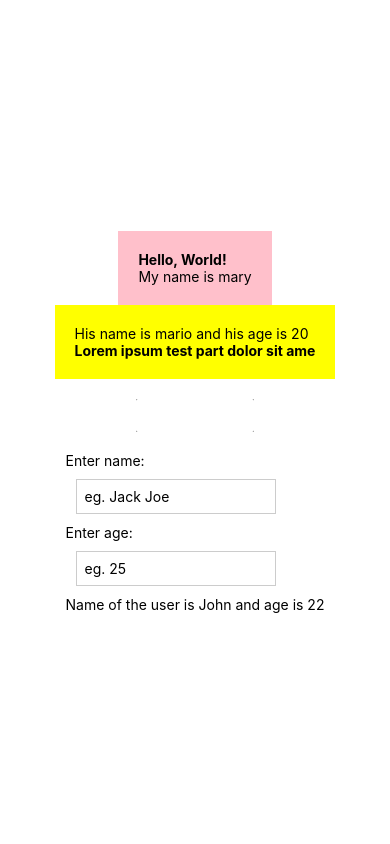
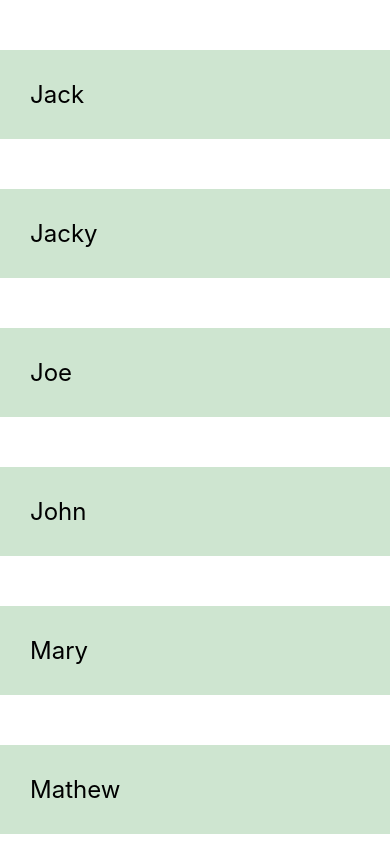
Before and after one commit to srishti-maurya/myproject, a React Native app: screen / in a window 390 px wide. Built offline with nearby package versions, Linux system fonts and the light colour scheme.

Commit message:
list and scrollview

```diff
--- a/App.js
+++ b/App.js
@@ -1,5 +1,12 @@
 import React, { useState } from "react";
-import { Button, StyleSheet, Text, TextInput, View } from "react-native";
+import {
+  Button,
+  ScrollView,
+  StyleSheet,
+  Text,
+  TextInput,
+  View,
+} from "react-native";
 
 /*
 text inside the views do not inherit the views style
@@ -11,46 +18,68 @@ export default function App() {
   const [person, setPerson] = useState({ name: "mario", age: 20 });
   const [inputName, setInputName] = useState("John");
   const [inputAge, setInputAge] = useState("22");
+  const [list, setList] = useState([
+    { name: "Jack", id: "1" },
+    { name: "Jacky", id: "2" },
+    { name: "Joe", id: "3" },
+    { name: "John", id: "4" },
+    { name: "Mary", id: "5" },
+    { name: "Mathew", id: "6" },
+    { name: "Mario", id: "7" },
+    { name: "Kelvin", id: "8" },
+    { name: "Kim", id: "9" },
+    { name: "Tim", id: "10" },
+  ]);
 
   const buttonHandler = () => {
     setName("srishti");
     setPerson({ name: "Jack", age: 30 });
   };
   return (
+    // <View style={styles.container}>
+    //     <View style={styles.header}>
+    //       <Text style={styles.boldText}>Hello, World!</Text>
+    //       <Text>My name is {name}</Text>
+    //     </View>
+    //     <View style={styles.body}>
+    //       <Text>
+    //         His name is {person.name} and his age is {person.age}
+    //       </Text>
+    //       <Text style={styles.boldText}>
+    //         Lorem ipsum <Text>test part</Text> dolor sit ame
+    //       </Text>
+    //     </View>
+    //     <View style={styles.buttonContainer}>
+    //       <Button color="white" title="update state" onPress={buttonHandler} />
+    //     </View>
+    //     <View>
+    //       <Text>Enter name:</Text>
+    //       <TextInput
+    //         placeholder="eg. Jack Joe"
+    //         style={styles.input}
+    //         onChangeText={(res) => setInputName(res)}
+    //       />
+    //       <Text>Enter age:</Text>
+    //       <TextInput
+    //         placeholder="eg. 25"
+    //         style={styles.input}
+    //         onChangeText={(res) => setInputAge(res)}
+    //       />
+    //       <Text>
+    //         Name of the user is {inputName} and age is {inputAge}
+    //       </Text>
+    //     </View>
+
     <View style={styles.container}>
-      <View style={styles.header}>
-        <Text style={styles.boldText}>Hello, World!</Text>
-        <Text>My name is {name}</Text>
-      </View>
-      <View style={styles.body}>
-        <Text>
-          His name is {person.name} and his age is {person.age}
-        </Text>
-        <Text style={styles.boldText}>
-          Lorem ipsum <Text>test part</Text> dolor sit ame
-        </Text>
-      </View>
-      <View style={styles.buttonContainer}>
-        <Button color="white" title="update state" onPress={buttonHandler} />
-      </View>
-      <View>
-        <Text>Enter name:</Text>
-        <TextInput
-          placeholder="eg. Jack Joe"
-          style={styles.input}
-          onChangeText={(res) => setInputName(res)}
-        />
-        <Text>Enter age:</Text>
-        <TextInput
-          placeholder="eg. 25"
-          style={styles.input}
-          onChangeText={(res) => setInputAge(res)}
-        />
-        <Text>
-          Name of the user is {inputName} and age is {inputAge}
-        </Text>
-      </View>
+      <ScrollView>
+        {list.map((obj) => (
+          <View key={obj.id}>
+            <Text style={styles.list}>{obj.name}</Text>
+          </View>
+        ))}
+      </ScrollView>
     </View>
+    // </View>
   );
 }
 
@@ -58,8 +87,8 @@ const styles = StyleSheet.create({
   container: {
     flex: 1,
     backgroundColor: "#fff",
-    alignItems: "center",
-    justifyContent: "center",
+    // alignItems: "center",
+    // justifyContent: "center",
   },
   header: {
     backgroundColor: "pink",
@@ -84,4 +113,10 @@ const styles = StyleSheet.create({
     margin: 10,
     width: 200,
   },
+  list: {
+    padding: 30,
+    marginTop: 50,
+    backgroundColor: "#CEE5D0",
+    fontSize: 24,
+  },
 });
```
